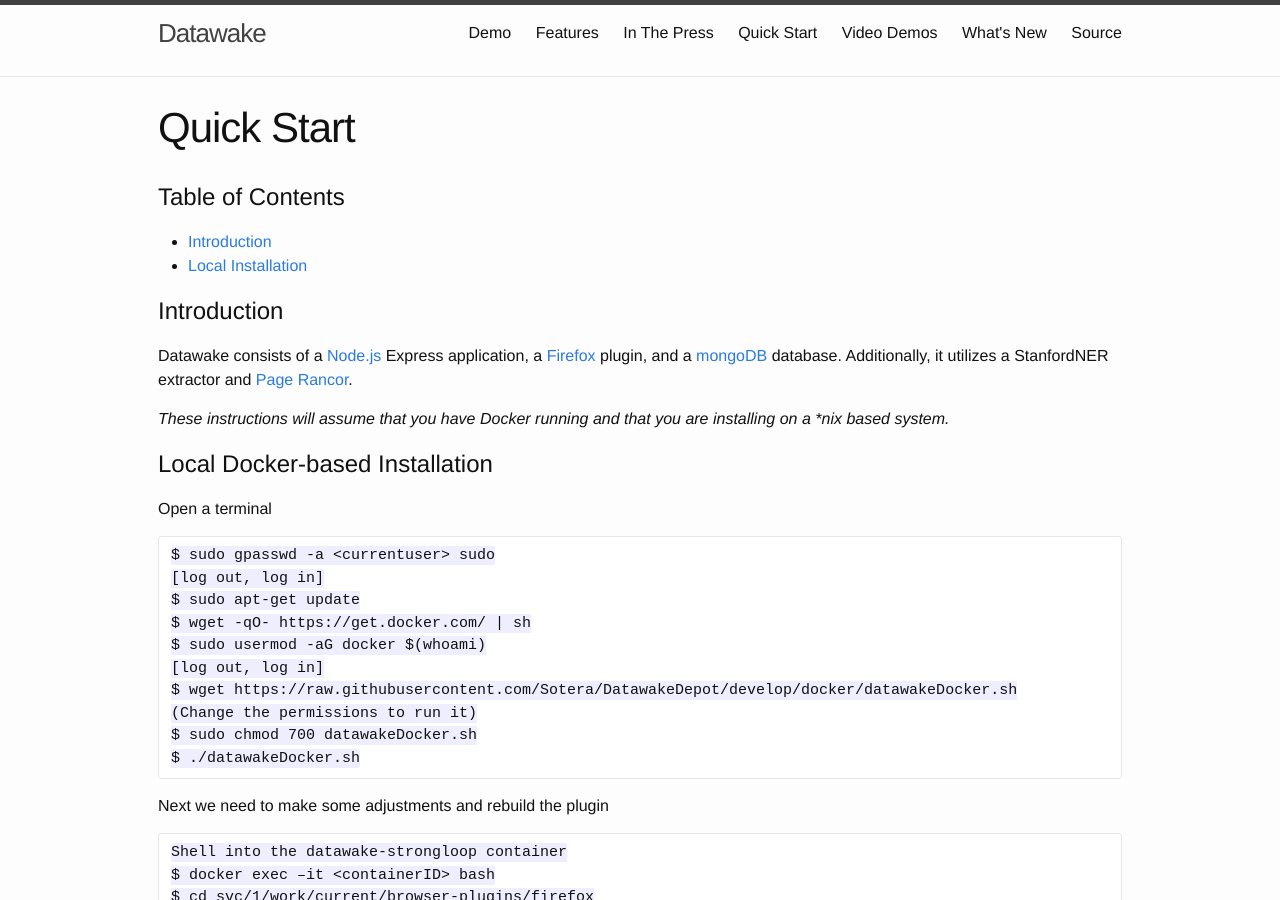
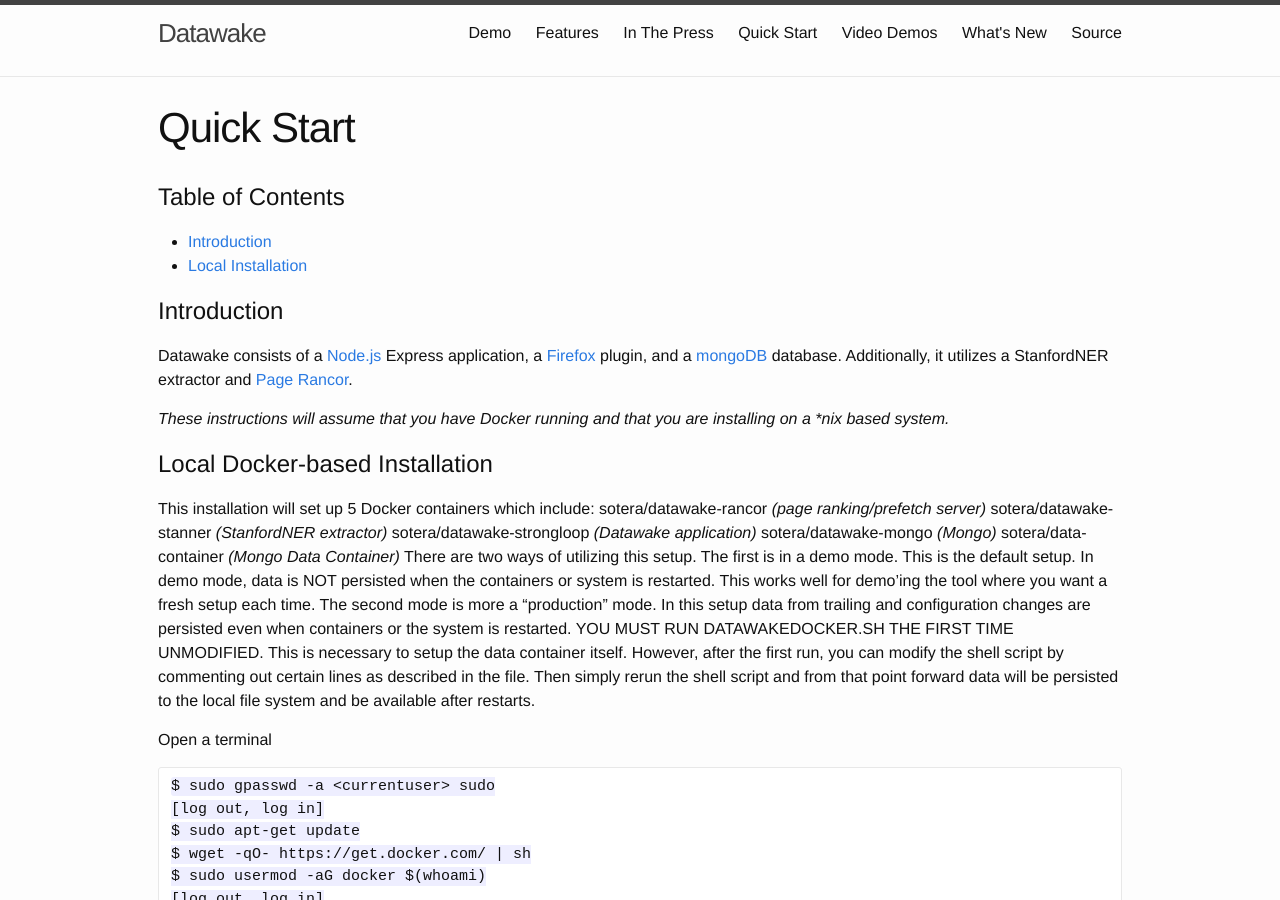
Before and after one commit to Sotera/Datawake, a Jekyll site: the page built from quickstart.md, in a window 1280 px wide and 900 px high. Built offline with Jekyll 4.4.1, drawn with Linux system fonts in a browser that asks for light colours.

Commit message:
Added info for demo/persisted modes

````diff
--- a/quickstart.md
+++ b/quickstart.md
@@ -14,6 +14,14 @@
 _These instructions will assume that you have Docker running and that you are installing on a *nix based system._
 
 # Local Docker-based Installation <a id="installation"></a>
+This installation will set up 5 Docker containers which include:
+  sotera/datawake-rancor _(page ranking/prefetch server)_
+  sotera/datawake-stanner _(StanfordNER extractor)_
+  sotera/datawake-strongloop _(Datawake application)_
+  sotera/datawake-mongo _(Mongo)_
+  sotera/data-container _(Mongo Data Container)_
+There are two ways of utilizing this setup.  The first is in a demo mode.  This is the default setup.  In demo mode, data is NOT persisted when the containers or system is restarted.  This works well for demo'ing the tool where you want a fresh setup each time.   The second mode is more a "production" mode.  In this setup data from trailing and configuration changes are persisted even when containers or the system is restarted.  YOU MUST RUN DATAWAKEDOCKER.SH THE FIRST TIME UNMODIFIED.  This is necessary to setup the data container itself.  However, after the first run, you can modify the shell script by commenting out certain lines as described in the file.  Then simply rerun the shell script and from that point forward data will be persisted to the local file system and be available after restarts.
+
 Open a terminal
 
 ```
````
